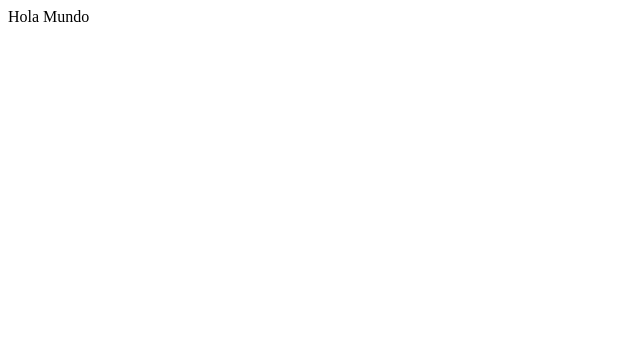
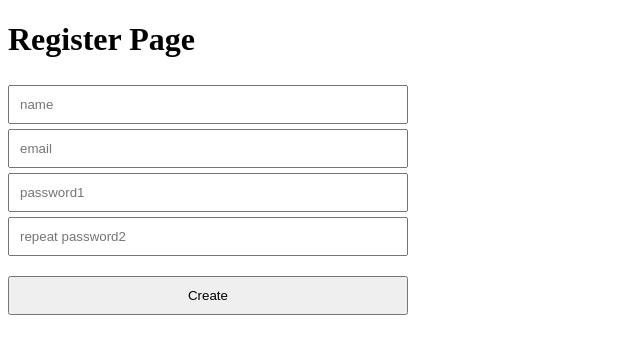
Before and after one commit to afonsecav88/react-formik, a React (Vite) app in the folder react-formik/: page / in a window 1280 px wide. Shown: the top 354 px of the page, without its empty margins (0-640 px from the left). Built offline with nearby package versions, Linux system fonts and the light colour scheme.

Commit message:
created basic form

```diff
--- a/react-formik/src/App.tsx
+++ b/react-formik/src/App.tsx
@@ -1,3 +1,9 @@
+import { RegisterPage } from './forms/pages/RegisterPage';
+
 export const App = () => {
-  return <>Hola Mundo</>;
+  return (
+    <>
+      <RegisterPage />
+    </>
+  );
 };
--- /dev/null
+++ b/react-formik/src/forms/pages/RegisterPage.tsx
@@ -0,0 +1,15 @@
+import '../styles/styles.css';
+export const RegisterPage = () => {
+  return (
+    <div>
+      <h1> Register Page</h1>
+      <form>
+        <input type="text" placeholder="name" />
+        <input type="email" placeholder="email" />
+        <input type="password" placeholder="password1" />
+        <input type="password" placeholder="repeat password2" />
+        <button type="submit">Create</button>
+      </form>
+    </div>
+  );
+};
```
